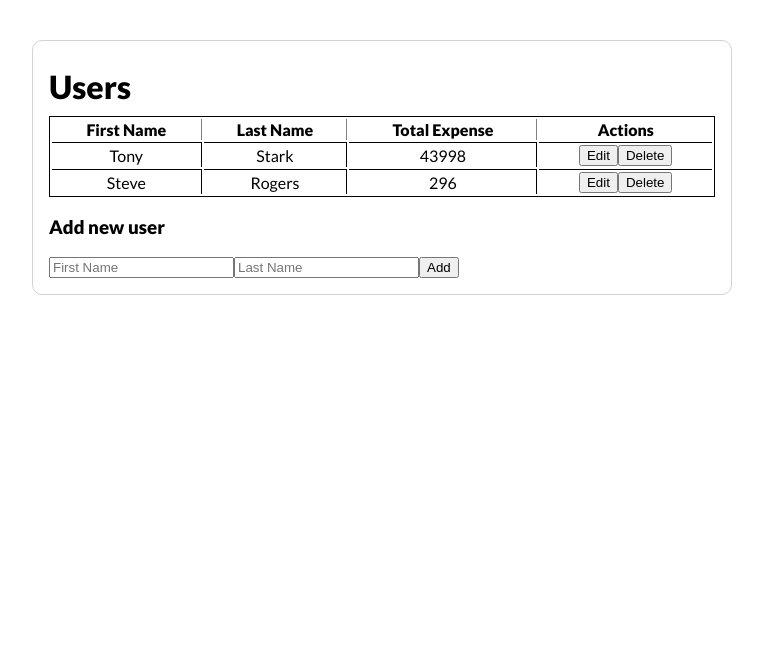
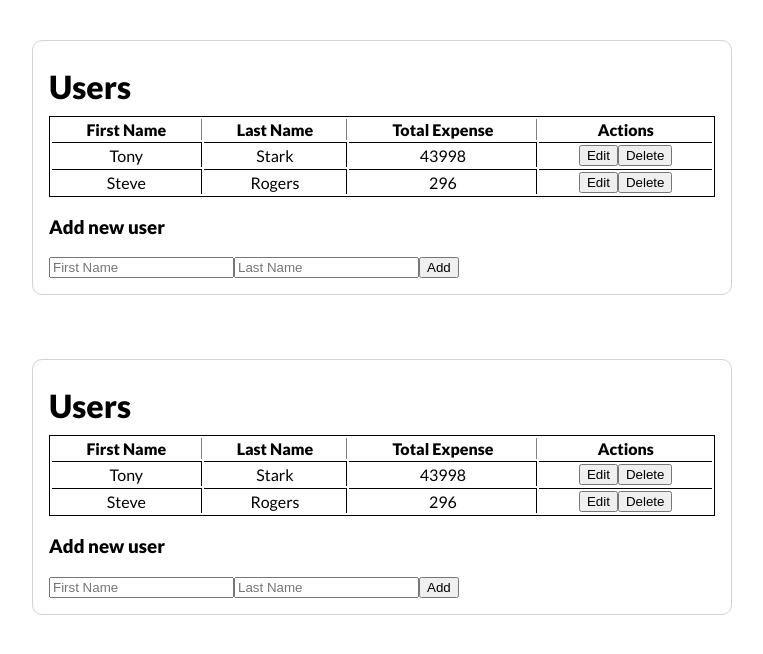
Before and after one commit to weitsesun/user-table, a React app: page / in a window 1280 px wide. Shown: the top 654 px of the page, without its empty margins (258-1021 px from the left). Built offline with nearby package versions, Linux system fonts and the light colour scheme.

Commit message:
created expense table

```diff
--- a/src/components/App.js
+++ b/src/components/App.js
@@ -3,28 +3,18 @@ import { dummy_data } from "../data/data";
 import "./App.scss";
 import "./Card.scss";
 import UserCard from "./UserCard";
-// import Card from "./card/Card";
+import ExpenseCard from "./ExpenseCard";
+
 import { useSelector, useDispatch } from "react-redux";
-// import Card from "./card/Card";
-// import Table from "./table/Table";
+
 import {
   calculateTotalExpenseForAll,
-  setFirstName,
-  setLastName
 } from "../reducers/dataSlice";
-// import { setCompanyExpenseData } from "../reducers/companyExpenseSlice";
-// import {
-//   setExpenseData,
-//   setUserOptions,
-//   setUserId,
-//   setCategory
-// } from "../reducers/expenseSlice";
+
 
 export default function App() {
   const { data } = useSelector((state) => state.data);
-  // const { companyExpenseData } = useSelector((state) => state.companyExpense);
-  // const { userOptions, expenseData, categoryOptions, id, category } =
-  //   useSelector((state) => state.expense);
+
 
   const dispatch = useDispatch();
 
@@ -124,6 +114,7 @@ export default function App() {
   return (
     <div className="app">
       <UserCard data={data} />
+      <ExpenseCard data={data} />
       {/* <Card title={"Users"}>
         <Table data={data} columns={userColumns} />
       </Card>
--- a/src/components/ExpenseCard.js
+++ b/src/components/ExpenseCard.js
@@ -1,9 +1,24 @@
-import React from 'react'
+import React, { useState, useEffect } from "react";
+import UserTable from "./table/UserTable";
 
-export default function ExpenseCard() {
+export default function ExpenseCard({ data = [] }) {
+  const [expenseData, setExpenseData] = useState([]);
+
+  useEffect(() => {
+    setExpenseData(
+      data.map((user) => ({
+        id: user?.id,
+        firstName: user?.firstName,
+        lastName: user?.lastName,
+        totalExpense: user?.totalExpense
+      }))
+    );
+  }, [data]);
+
   return (
-    <div>
-
+    <div className="card">
+      <h1 className="title">Users</h1>
+      <UserTable users={expenseData} setUserData={setExpenseData} />
     </div>
-  )
+  );
 }
--- a/src/components/UserCard.js
+++ b/src/components/UserCard.js
@@ -1,13 +1,8 @@
 import React, { useState, useEffect } from "react";
-import Table from "./table/Table";
 import UserTable from "./table/UserTable";
-import { useDispatch } from "react-redux";
-import { setData } from "../reducers/dataSlice";
-import { userTemplate } from "../data/userTemplate";
 
 export default function UserCard({ data = [] }) {
   const [userData, setUserData] = useState([]);
-  const dispatch = useDispatch();
 
   useEffect(() => {
     setUserData(
@@ -20,10 +15,6 @@ export default function UserCard({ data = [] }) {
     );
   }, [data]);
 
-  // useEffect(() => {
-  //   dispatch(setData({...userTemplate, ...userData}))
-  // }, [userData])
-
   return (
     <div className="card">
       <h1 className="title">Users</h1>
```
